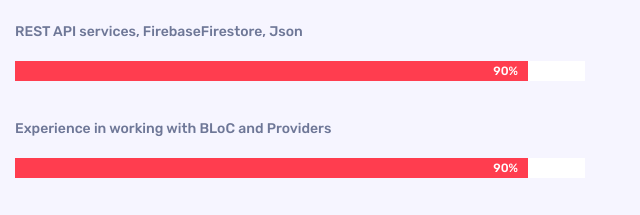
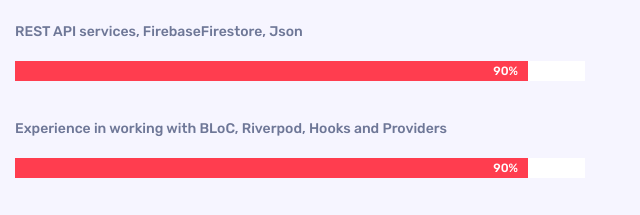
Before and after one commit to VRustam/vrustam.github.io, a plain HTML site: page index.html in a window 1280 px wide. Shown: the part 2100-2315 px from the top of the page, 640-1280 px from the left. Drawn offline with Linux system fonts and the light colour scheme; some packages are replaced by stand-ins of ours.

Commit message:
change 7

```diff
--- a/index.html
+++ b/index.html
@@ -307,7 +307,7 @@
 
                             <div class="single-skill mb-40">
                                 <div class="bar-title">
-                                    <h4>Experience in working with BLoC and Providers</h4>
+                                    <h4>Experience in working with BLoC, Riverpod, Hooks and Providers</h4>
                                 </div>
                                 <div class="progress">
                                     <div class="progress-bar wow slideInLeft" data-wow-duration="1s"
```
